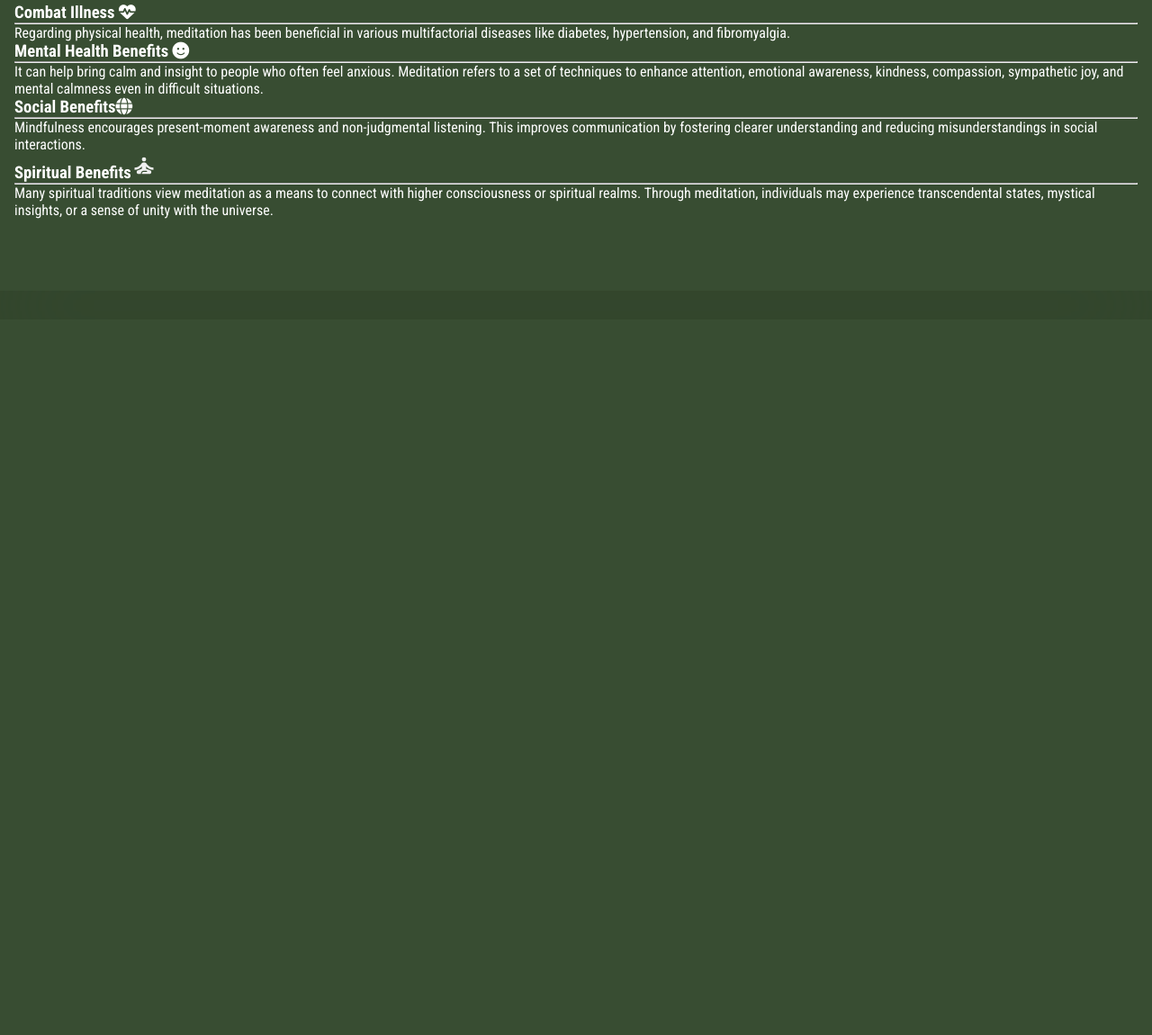
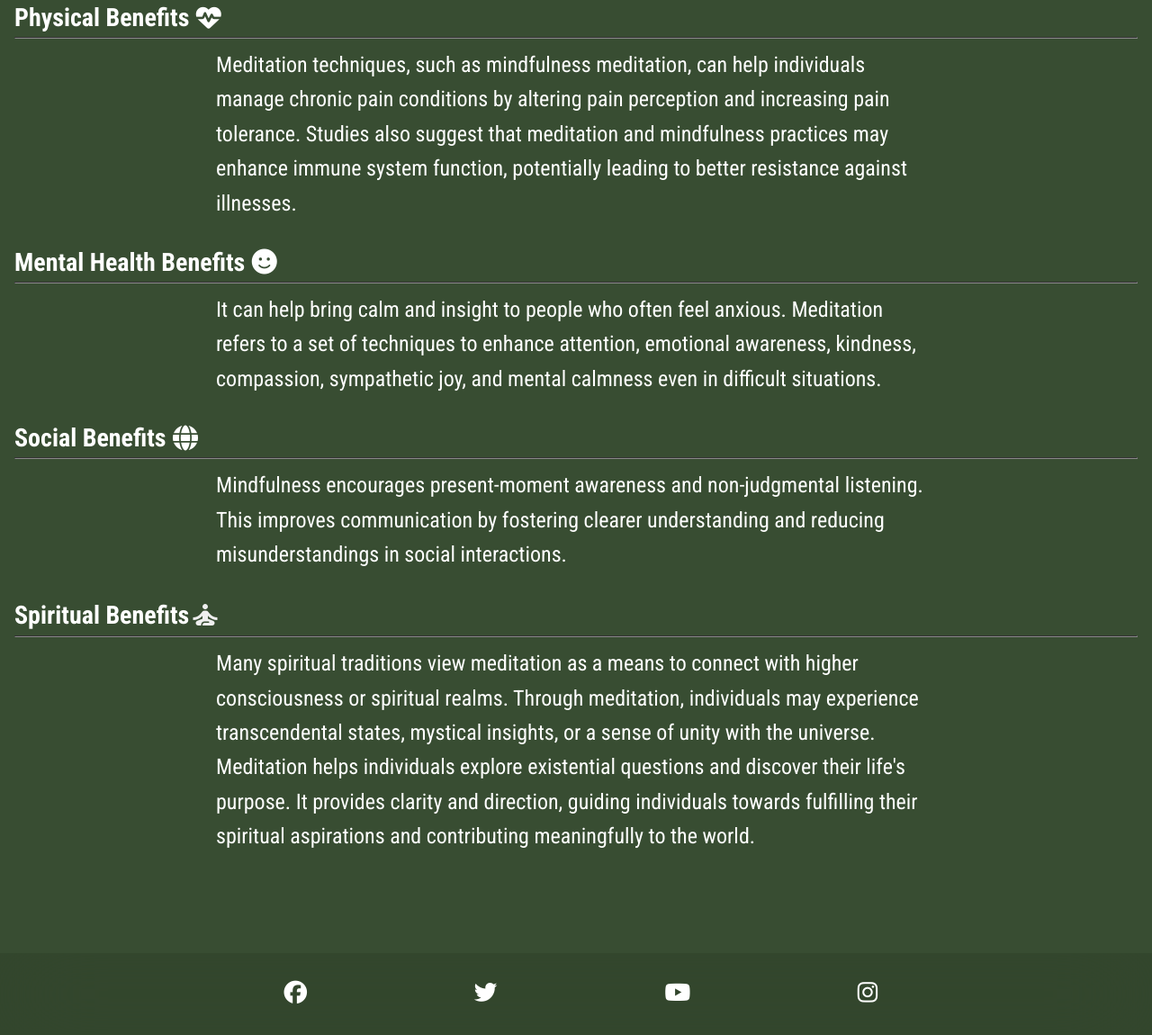
Before and after one commit to collinsevan/mindful-moments, a plain HTML site: page index.html in a window 1280 px wide. Shown: the part 806-1956 px from the top of the page at 90% size. Before the commit the page ends 1161 px from the top, so only its background shows below. Drawn offline with nearby package versions, Linux system fonts and the light colour scheme.

Commit message:
Add benefits style, Add footer icons, Add social network style

```diff
--- a/assets/css/style.css
+++ b/assets/css/style.css
@@ -6,7 +6,7 @@
    font-family: 'Roboto Condensed', sans-serif;
 }
 
-/* Body styling */
+/* Body section */
 body {
     min-height: 100vh;
     background-size: cover;
@@ -36,6 +36,7 @@ body {
     margin-left: 0;
 }
 
+/* nav section */
 .navbar a {
     font-size: 1.5rem;
     color: white;
@@ -43,7 +44,21 @@ body {
     font-family: 'Roboto Condensed' sans-serif;
     margin-left: 2.5rem;
 }
-/* Main content styling */
+
+/* Nav toggle */
+#nav-toggle:checked~nav {
+    display: block;
+}
+
+#nav-toggle {
+    display: none;
+}
+
+.nav-toggle-label {
+    font-size: 2rem;
+}
+
+/* Main content section */
 main {
     flex: 1;
     padding-bottom: 4rem;
@@ -51,6 +66,10 @@ main {
     color: white;
     display: flex;
     flex-direction: column;
+}
+
+i {
+    margin-left: 7.5px;
 }
 
 /* Hero section */
@@ -61,10 +80,22 @@ main {
     position: relative;
 }
 
+#cover-text {
+    background-color: rgba(46, 65, 41, 0.7);
+    font-size: 130%;
+    position: absolute;
+    bottom: 0px;
+    right: 0px;
+    padding: 20px;
+    text-align: right;
+    max-width: 350px;
+}
+
+/* Benefits section */
 #benefits {
-    padding: 1rem; /* Adjust padding as needed */
+    padding: 1rem;
     text-align: left;
-    color: white; /* Example text color */
+    color: white;
 }
 
 #ben-head{
@@ -73,13 +104,32 @@ main {
     font-size: 280%;
 }
 
+
+#benefits > div {
+    margin-bottom: 30px; /* Adjust spacing between benefits */
+}
+
 #benefits h3 {
+    display: flex;
+    align-items: center;
+    font-size: 1.75rem;
+}
 
+#benefits hr {
+    margin-top: 5px;
+    margin-bottom: 10px;
+    border-color: #888;
 }
-#benefits-spiritual svg {
-   bottom: 0;
+
+#benefits p {
+    font-size: 1.5rem;
+    line-height: 1.6;
+    max-width: 800px;
+    margin: 0 auto;
 }
-/* Footer styling */
+
+
+/* Footer section */
 footer {
     position: relative;
     bottom: 0;
@@ -93,13 +143,16 @@ footer {
     z-index: 100;
 }
 
-#cover-text {
-    background-color: rgba(46, 65, 41, 0.7);
-    font-size: 130%;
-    position: absolute;
-    bottom: 0px;
-    right: 0px;
-    padding: 20px;
-    text-align: right;
-    max-width: 350px;
+#social-networks {
+    text-align: center;
+    padding: 20px 0;
+    display: flex;
+    justify-content: space-evenly;
+    list-style-type: none;
 }
+
+#social-networks i {
+    font-size: 160%;
+    padding: 5%;
+    color: white;
+}
--- a/index.html
+++ b/index.html
@@ -19,6 +19,12 @@
 <body>
     <header class="header">
         <a href="#home" class="logo">Mindful Moments</a>
+
+        <!--Navigation-->
+        <input type="checkbox" id="nav-toggle" name="nav-toggle">
+        <label for="nav-toggle" class="nav-toggle-label">
+            <i class="fa-solid fa-bars"></i>
+        </label>
         <nav class="navbar">
             <a href="#home">Home</a>
             <a href="#learn">Learn More</a>
@@ -34,12 +40,14 @@
         <section id="benefits">
             <h2 id="ben-head">The Benefits to Mindfulness & Meditation<i class="fa-solid fa-spa fa-l"></i></h2>
             <div id="benefits-physical">
-                <h3>Combat Illness <i class="fa-solid fa-heart-pulse"></i></h3>
+                <h3>Physical Benefits <i class="fa-solid fa-heart-pulse"></i></h3>
                 <hr>
                 <p>
-                    Regarding physical health, meditation has been beneficial in various multifactorial diseases like
-                    diabetes,
-                    hypertension, and fibromyalgia.
+                    Meditation techniques, such as mindfulness meditation,
+                    can help individuals manage chronic pain conditions by altering pain perception and increasing pain
+                    tolerance.
+                    Studies also suggest that meditation and mindfulness practices may enhance immune system function,
+                    potentially leading to better resistance against illnesses.
                 </p>
             </div>
             <div class="benefits-mental">
@@ -57,20 +65,48 @@
                     social interactions.</p>
             </div>
             <div class="benefits-spiritual">
-                <h3>Spiritual Benefits<svg xmlns="http://www.w3.org/2000/svg" height="28px" viewBox="0 -960 960 960"
-                        width="28px" fill="#EFEFEF">
+                <h3>Spiritual Benefits<svg xmlns="http://www.w3.org/2000/svg" height="36px" viewBox="0 -960 960 960"
+                        width="36px" fill="#EFEFEF">
                         <path
                             d="M272-160q-30 0-51-21t-21-51q0-21 12-39.5t32-26.5l156-62v-90q-54 63-125.5 96.5T120-320v-80q68 0 123.5-28T344-508l54-64q12-14 28-21t34-7h40q18 0 34 7t28 21l54 64q45 52 100.5 80T840-400v80q-83 0-154.5-33.5T560-450v90l156 62q20 8 32 26.5t12 39.5q0 30-21 51t-51 21H400v-20q0-26 17-43t43-17h120q9 0 14.5-5.5T600-260q0-9-5.5-14.5T580-280H460q-42 0-71 29t-29 71v20h-88Zm208-480q-33 0-56.5-23.5T400-720q0-33 23.5-56.5T480-800q33 0 56.5 23.5T560-720q0 33-23.5 56.5T480-640Z" />
-                        </svg></h3>
+                    </svg></h3>
                 <hr>
                 <p>Many spiritual traditions view meditation as a means to connect with higher consciousness or
                     spiritual realms.
                     Through meditation, individuals may experience transcendental states, mystical insights, or a sense
-                    of unity with the universe.</p>
+                    of unity with the universe. Meditation helps individuals explore existential questions and discover
+                    their life's purpose. It provides clarity and direction, guiding individuals towards fulfilling
+                    their spiritual aspirations and contributing meaningfully to the world.</p>
             </div>
         </section>
     </main>
-    <footer></footer>
+
+    <!-- Footer -->
+    <footer>
+        <ul id="social-networks">
+            <li>
+                <a href="https://www.facebook.com/" target="_blank" rel="noopener"
+                    aria-label="Visit our Facebook page (opens in a new tab)">
+                    <i class="fa-brands fa-facebook fa-lg"></i></a>
+            </li>
+            <li>
+                <a href="https://www.twitter.com/" target="_blank" rel="noopener"
+                    aria-label="Visit our Twitter page (opens in a new tab)">
+                    <i class="fa-brands fa-twitter fa-lg"></i></a>
+            </li>
+            <li>
+                <a href="https://www.youtube.com/" target="_blank" rel="noopener"
+                    aria-label="Visit our YouTube page (opens in a new tab)">
+                    <i class="fa-brands fa-youtube fa-lg"></i></a>
+            </li>
+            <li>
+                <a href="https://www.instagram.com/" target="_blank" rel="noopener"
+                    aria-label="Visit our Instagram page (opens in a new tab)">
+                    <i class="fa-brands fa-instagram fa-lg"></i></a>
+            </li>
+        </ul>
+    </footer>
+
     <!-- Font Awesome kit -->
     <script src="https://kit.fontawesome.com/3b20d96fa9.js" crossorigin="anonymous"></script>
     <style>
```
